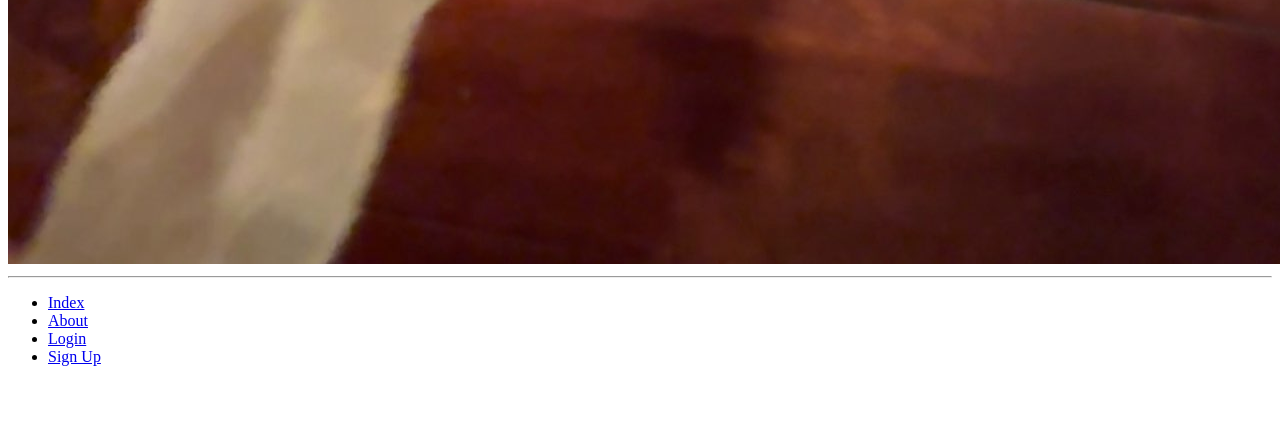
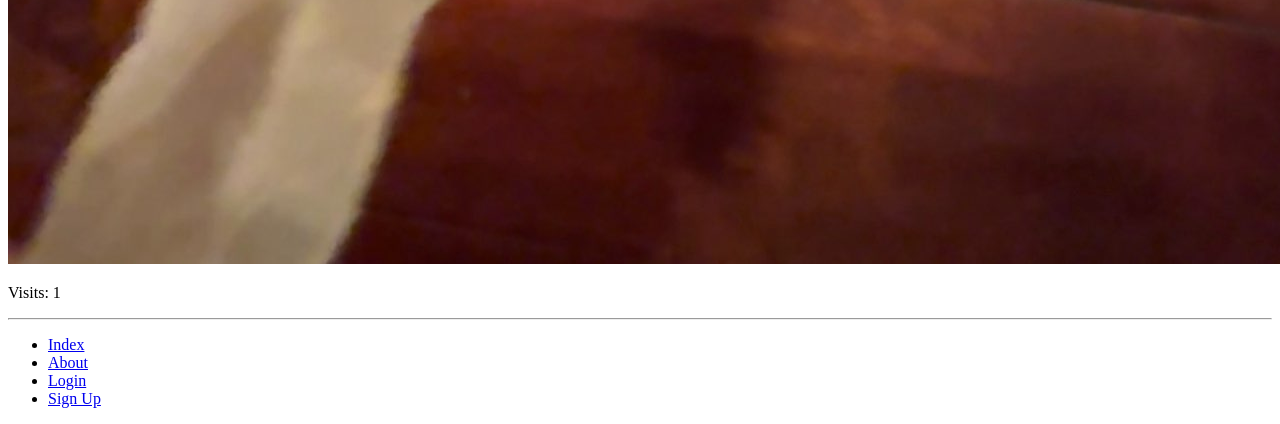
Before and after one commit to Ailurusddog/tango_with_django_project, a Django app: page /rango/about/ in a window 1280 px wide. Shown: the part 1723-2147 px from the top of the page. Before the commit the page ends 2089 px from the top, so only its background shows below. Run offline with Django 3.2, Linux system fonts and the light colour scheme.

Commit message:
Finish TwD Chapter 10 sessions visits counter

```diff
--- a/rango/views.py
+++ b/rango/views.py
@@ -7,22 +7,64 @@ from django.contrib.auth.decorators import login_required
 from rango.models import Category, Page
 from rango.forms import CategoryForm, PageForm, UserForm, UserProfileForm
 
+from datetime import datetime
+
+
+def _parse_datetime(value: str) -> datetime:
+
+    try:
+        return datetime.fromisoformat(value)
+    except Exception:
+        # Fallback: handle without microseconds
+        return datetime.strptime(value, '%Y-%m-%d %H:%M:%S')
+
+
+def visitor_session_handler(request):
+
+    session = request.session
+
+    visits = session.get('visits')
+    last_visit = session.get('last_visit')
+
+    if visits is None or last_visit is None:
+        session['visits'] = 1
+        session['last_visit'] = str(datetime.now())
+        return
+
+    last_visit_time = _parse_datetime(last_visit)
+
+    if (datetime.now() - last_visit_time).days > 0:
+        session['visits'] = int(visits) + 1
+        session['last_visit'] = str(datetime.now())
+    else:
+        # Keep values as-is if less than a day.
+        session['visits'] = int(visits)
+        session['last_visit'] = last_visit
+
 
 def index(request):
     category_list = Category.objects.order_by('-likes')[:5]
     page_list = Page.objects.order_by('-views')[:5]
 
-    context_dict = {}
-    context_dict['boldmessage'] = 'Crunchy, creamy, cookie, candy, cupcake!'
-    context_dict['categories'] = category_list
-    context_dict['pages'] = page_list
+    context_dict = {
+        'boldmessage': 'Crunchy, creamy, cookie, candy, cupcake!',
+        'categories': category_list,
+        'pages': page_list,
+    }
+
+    visitor_session_handler(request)
 
     return render(request, 'rango/index.html', context=context_dict)
 
 
 def about(request):
-    context_dict = {}
-    context_dict['boldmessage'] = 'This tutorial has been put together by Xinhao.'
+    visitor_session_handler(request)
+
+    visits = request.session.get('visits', 1)
+
+    context_dict = {
+        'visits': visits
+    }
     return render(request, 'rango/about.html', context=context_dict)
 
 
@@ -94,8 +136,6 @@ def register(request):
 
         if user_form.is_valid() and profile_form.is_valid():
             user = user_form.save()
-
-            # Hash password properly
             user.set_password(user.password)
             user.save()
 
@@ -143,7 +183,6 @@ def user_login(request):
 
 @login_required(login_url=reverse_lazy('rango:login'))
 def restricted(request):
-    # IMPORTANT: tests expect a restricted.html template that uses inheritance
     return render(request, 'rango/restricted.html')
 
 
--- a/templates/rango/about.html
+++ b/templates/rango/about.html
@@ -17,4 +17,6 @@
         <img src="{% static 'images/rango.jpg' %}" alt="Picture of Rango" /><br />
         <img src="{{ MEDIA_URL }}cat.jpg" alt="Picture of a Cat" />
     </div>
+
+    <p>Visits: {{ visits }}</p>
 {% endblock %}
```
